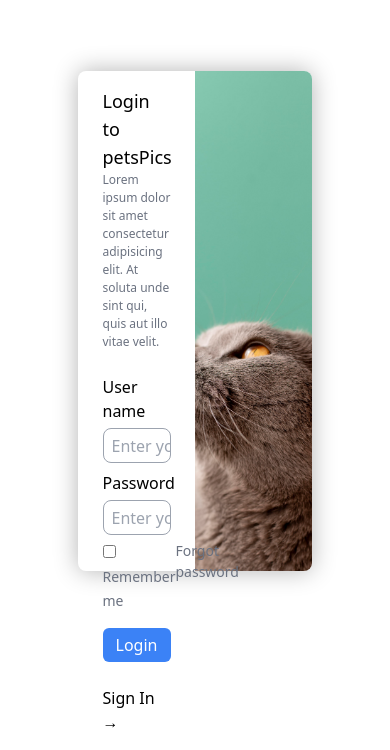
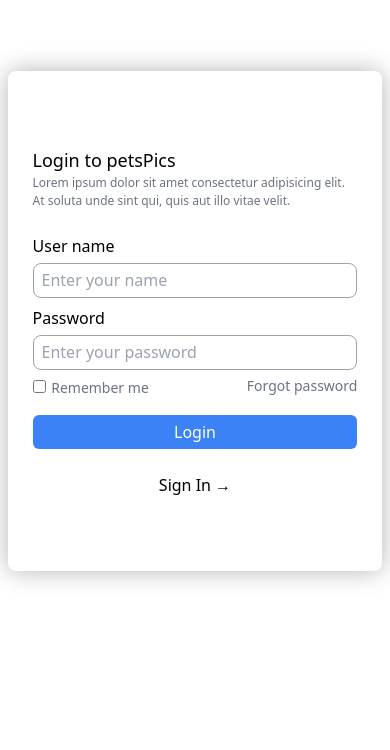
Before and after one commit to Jospin6/petsPics_api, a React (Vite) app in the folder client/: page / in a window 390 px wide. Shown: the part 101-851 px from the top of the page. Built offline with nearby package versions, Linux system fonts and the light colour scheme.

Commit message:
Add media queries to loging and signin forms

```diff
--- a/client/src/components/AuthFrame.jsx
+++ b/client/src/components/AuthFrame.jsx
@@ -10,9 +10,9 @@ export const AuthFrame = (props) => {
         linkText,
         children
     } = props
-    return <div className="w-[60%] h-[500px] grid grid-cols-8 rounded-lg shadow">
-        <div className="col-span-4 h-full p-4 rounded-l-lg flex items-center justify-center">
-            <div className="w-[80%] min-h-[300px] h-auto relative">
+    return <div className="lg:w-[60%] md:w-[80%] h-[500px] mx-2 md:px-0 md:grid md:grid-cols-8 rounded-lg shadow">
+        <div className="md:col-span-4 h-full p-4 rounded-l-lg flex items-center justify-center">
+            <div className="md:w-[80%] w-[95%] min-h-[300px] h-auto relative">
                 <div className="text-lg semi-bold">
                     { formTitle }
                 </div>
@@ -27,7 +27,7 @@ export const AuthFrame = (props) => {
                 </div>
             </div>
         </div>
-        <div className="col-span-4 f-full">
+        <div className="md:col-span-4 f-full hidden md:block">
             <Image
                 src={cat}
                 alt="cat"
```
